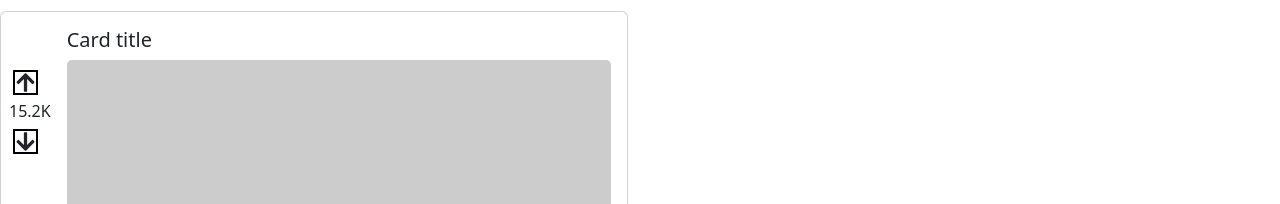
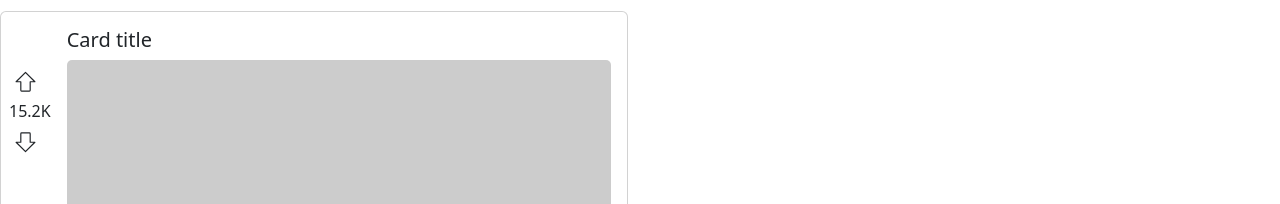
Before and after one commit to dselmer/react-reddit-clone, a React (Create React App) app: page / in a window 1280 px wide. Shown: the part 121-325 px from the top of the page. Built offline with nearby package versions, Linux system fonts and the light colour scheme.

Commit message:
changed arrows icons for display component

```diff
--- a/src/App.css
+++ b/src/App.css
@@ -17,7 +17,6 @@
 }
 
 .card-container {
-  /* border: 2px solid red; */
 }
 
 .logo-container {
@@ -53,7 +52,6 @@ span {
 
 .icons {
   font-size: 25px;
-  border: 2px solid black;
   margin-left: 12px;
 }
 
--- a/src/components/DisplayCard.js
+++ b/src/components/DisplayCard.js
@@ -3,8 +3,8 @@ import Card from "react-bootstrap/Card";
 import Col from "react-bootstrap/Col";
 import Row from "react-bootstrap/Row";
 import "../App.css";
-import { FaArrowUp } from "react-icons/fa";
-import { FaArrowDown } from "react-icons/fa";
+import { PiArrowFatUpLight } from "react-icons/pi";
+import { PiArrowFatDownLight } from "react-icons/pi";
 
 export default function DisplayCard() {
   return (
@@ -17,9 +17,9 @@ export default function DisplayCard() {
                 <Card className="g-4">
                   <div className=" flex-container">
                     <div className="cta-container">
-                      <FaArrowUp className="icon icons" />
+                      <PiArrowFatUpLight className="icon icons" />
                       <h6>15.2K</h6>
-                      <FaArrowDown className="icon icons" />
+                      <PiArrowFatDownLight className="icon icons" />
                     </div>
                     <Card.Body>
                       <Card.Title>Card title</Card.Title>
```
